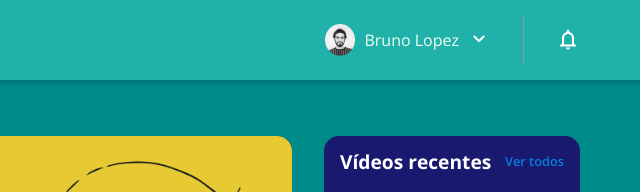
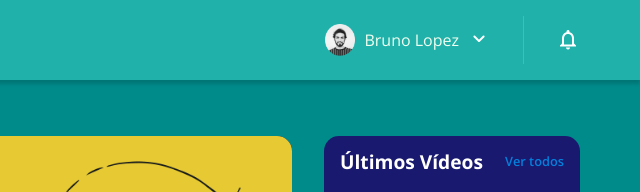
Before and after one commit to Nicole-Morais/Meu-primeiro-site, a plain HTML site: page index.html in a window 1280 px wide. Shown: the top 192 px of the page, 640-1280 px from the left. Drawn offline with nearby package versions, Linux system fonts and the light colour scheme.

Commit message:
Alteração de videos recentes para últimos

```diff
--- a/index.html
+++ b/index.html
@@ -42,7 +42,7 @@
             </div>
         </article>
         <article class="cartao cartao--recentes videos-recentes">
-            <h3 class="cartao__titulo">Vídeos recentes</h3>
+            <h3 class="cartao__titulo">Últimos Vídeos</h3>
             <a href="#" class="cartao__link">Ver todos</a>
             <ul class="cartao__lista">
                 <li class="cartao__item">
```
